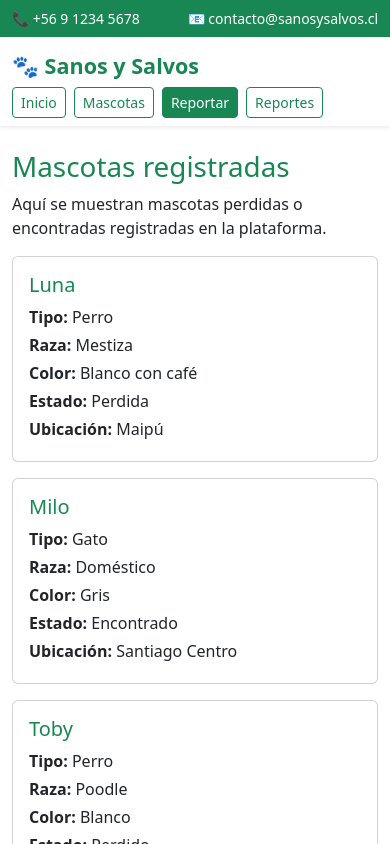
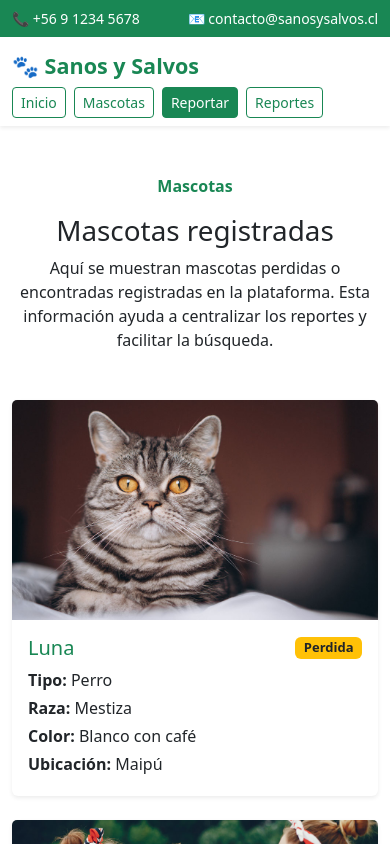
Before and after one commit to Carla-VL/SanosYSalvos_Frontend, a React (Vite) app in the folder Front_Sanos_y_Salvos/: page / in a window 390 px wide. Both pictures are taken after a click on the button "Mascotas". Shown: the top 844 px of the page. Built offline with nearby package versions, Linux system fonts and the light colour scheme.

Commit message:
cambios en codigo
Se realizaron cambios en el código de diferentes archivos ya que se creó el archivo de style.css

```diff
--- a/Front_Sanos_y_Salvos/src/components/Carrusel.jsx
+++ b/Front_Sanos_y_Salvos/src/components/Carrusel.jsx
@@ -5,12 +5,11 @@ function Carrusel({ setPagina }) {
         <div className="carousel-item active">
           <img
             src="/template/images/bg_1.jpg"
-            className="d-block w-100"
+            className="d-block w-100 carousel-imagen"
             alt="Mascotas"
-            style={{ height: "480px", objectFit: "cover" }}
           />
 
-          <div className="carousel-caption bg-dark bg-opacity-50 rounded p-3">
+          <div className="carousel-caption carousel-texto">
             <h1 className="fw-bold">
               Ayudamos a que las mascotas vuelvan a casa
             </h1>
@@ -39,12 +38,11 @@ function Carrusel({ setPagina }) {
         <div className="carousel-item">
           <img
             src="/template/images/bg_2.jpg"
-            className="d-block w-100"
+            className="d-block w-100 carousel-imagen"
             alt="Búsqueda de mascotas"
-            style={{ height: "480px", objectFit: "cover" }}
           />
 
-          <div className="carousel-caption bg-dark bg-opacity-50 rounded p-3">
+          <div className="carousel-caption carousel-texto">
             <h1 className="fw-bold">Reportes organizados en un solo lugar</h1>
 
             <p>
@@ -64,12 +62,11 @@ function Carrusel({ setPagina }) {
         <div className="carousel-item">
           <img
             src="/template/images/bg_3.jpg"
-            className="d-block w-100"
+            className="d-block w-100 carousel-imagen"
             alt="Colaboración"
-            style={{ height: "480px", objectFit: "cover" }}
           />
 
-          <div className="carousel-caption bg-dark bg-opacity-50 rounded p-3">
+          <div className="carousel-caption carousel-texto">
             <h1 className="fw-bold">Una red de apoyo para mascotas</h1>
 
             <p>
--- a/Front_Sanos_y_Salvos/src/components/MascotaCard.jsx
+++ b/Front_Sanos_y_Salvos/src/components/MascotaCard.jsx
@@ -1,21 +1,35 @@
 function MascotaCard({ mascota }) {
+  const claseEstado =
+    mascota.estado === "Perdida"
+      ? "badge bg-warning text-dark estado-badge"
+      : "badge bg-success estado-badge";
+
   return (
-    <div className="card h-100">
+    <div className="card h-100 shadow-sm border-0">
+      <img
+        src={mascota.imagen}
+        className="card-img-top card-img-mascota"
+        alt={mascota.nombre}
+      />
+
       <div className="card-body">
-        <h5 className="card-title text-success">{mascota.nombre}</h5>
+        <div className="d-flex justify-content-between align-items-center mb-2">
+          <h5 className="card-title text-success mb-0">{mascota.nombre}</h5>
+          <span className={claseEstado}>{mascota.estado}</span>
+        </div>
 
         <p className="card-text mb-1">
           <strong>Tipo:</strong> {mascota.tipo}
         </p>
+
         <p className="card-text mb-1">
           <strong>Raza:</strong> {mascota.raza}
         </p>
+
         <p className="card-text mb-1">
           <strong>Color:</strong> {mascota.color}
         </p>
-        <p className="card-text mb-1">
-          <strong>Estado:</strong> {mascota.estado}
-        </p>
+
         <p className="card-text mb-1">
           <strong>Ubicación:</strong> {mascota.ubicacion}
         </p>
--- a/Front_Sanos_y_Salvos/src/components/ReporteCard.jsx
+++ b/Front_Sanos_y_Salvos/src/components/ReporteCard.jsx
@@ -1,25 +1,37 @@
 function ReporteCard({ reporte }) {
+  const claseEstado =
+    reporte.tipoReporte === "PERDIDA"
+      ? "badge bg-warning text-dark estado-badge"
+      : "badge bg-success estado-badge";
+
   return (
-    <div className="card h-100">
+    <div className="card card-reporte shadow-sm border-0">
       <div className="card-body">
-        <h5 className="card-title text-success">{reporte.nombreMascota}</h5>
+        <div className="d-flex justify-content-between align-items-center mb-2">
+          <h5 className="card-title text-success mb-0">
+            {reporte.nombreMascota}
+          </h5>
+
+          <span className={claseEstado}>{reporte.tipoReporte}</span>
+        </div>
 
         <p className="card-text mb-1">
           <strong>Tipo:</strong> {reporte.tipoMascota}
         </p>
-        <p className="card-text mb-1">
-          <strong>Reporte:</strong> {reporte.tipoReporte}
-        </p>
+
         <p className="card-text mb-1">
           <strong>Color:</strong> {reporte.color}
         </p>
+
         <p className="card-text mb-1">
           <strong>Ubicación:</strong> {reporte.ubicacion}
         </p>
+
         <p className="card-text mb-1">
           <strong>Descripción:</strong> {reporte.descripcion}
         </p>
-        <p className="card-text mb-1">
+
+        <p className="card-text mb-0">
           <strong>Contacto:</strong> {reporte.contacto}
         </p>
       </div>
--- a/Front_Sanos_y_Salvos/src/main.jsx
+++ b/Front_Sanos_y_Salvos/src/main.jsx
@@ -3,6 +3,7 @@ import ReactDOM from "react-dom/client";
 import App from "./App.jsx";
 import "bootstrap/dist/css/bootstrap.min.css";
 import "bootstrap/dist/js/bootstrap.bundle.min.js";
+import "./styles.css";
 
 ReactDOM.createRoot(document.getElementById("root")).render(
   <React.StrictMode>
--- a/Front_Sanos_y_Salvos/src/pages/Mascotas.jsx
+++ b/Front_Sanos_y_Salvos/src/pages/Mascotas.jsx
@@ -10,6 +10,7 @@ function Mascotas() {
       color: "Blanco con café",
       estado: "Perdida",
       ubicacion: "Maipú",
+      imagen: "/template/images/gallery-1.jpg",
     },
     {
       id: 2,
@@ -17,8 +18,9 @@ function Mascotas() {
       tipo: "Gato",
       raza: "Doméstico",
       color: "Gris",
-      estado: "Encontrado",
+      estado: "Encontrada",
       ubicacion: "Santiago Centro",
+      imagen: "/template/images/gallery-2.jpg",
     },
     {
       id: 3,
@@ -26,21 +28,26 @@ function Mascotas() {
       tipo: "Perro",
       raza: "Poodle",
       color: "Blanco",
-      estado: "Perdido",
+      estado: "Perdida",
       ubicacion: "La Florida",
+      imagen: "/template/images/gallery-3.jpg",
     },
   ];
 
   return (
-    <section className="container mt-4">
-      <h1 className="text-success">Mascotas registradas</h1>
+    <section className="container py-5">
+      <div className="text-center mb-5 seccion-encabezado">
+        <p className="text-success fw-bold">Mascotas</p>
+        <h1>Mascotas registradas</h1>
 
-      <p>
-        Aquí se muestran mascotas perdidas o encontradas registradas en la
-        plataforma.
-      </p>
+        <p>
+          Aquí se muestran mascotas perdidas o encontradas registradas en la
+          plataforma. Esta información ayuda a centralizar los reportes y
+          facilitar la búsqueda.
+        </p>
+      </div>
 
-      <div className="row g-3">
+      <div className="row g-4">
         {mascotas.map((mascota) => (
           <div className="col-md-4" key={mascota.id}>
             <MascotaCard mascota={mascota} />
--- a/Front_Sanos_y_Salvos/src/pages/Reportes.jsx
+++ b/Front_Sanos_y_Salvos/src/pages/Reportes.jsx
@@ -22,17 +22,33 @@ function Reportes() {
       descripcion: "Fue visto cerca de una clínica veterinaria.",
       contacto: "+56 9 1234 5678",
     },
+    {
+      id: 3,
+      nombreMascota: "Max",
+      tipoMascota: "Perro",
+      color: "Café",
+      ubicacion: "Ñuñoa",
+      tipoReporte: "PERDIDA",
+      descripcion: "Fue visto por última vez cerca de una avenida principal.",
+      contacto: "+56 9 8765 4321",
+    },
   ];
 
   return (
-    <section className="container mt-4">
-      <h1 className="text-success">Reportes de mascotas</h1>
+    <section className="container py-5">
+      <div className="text-center mb-5 seccion-encabezado">
+        <p className="text-success fw-bold">Reportes</p>
+        <h1>Reportes de mascotas</h1>
 
-      <p>Aquí se muestran los reportes ingresados en la plataforma.</p>
+        <p>
+          En esta sección se muestran reportes ingresados por usuarios,
+          ciudadanos o instituciones colaboradoras.
+        </p>
+      </div>
 
-      <div className="row g-3">
+      <div className="row g-4">
         {reportes.map((reporte) => (
-          <div className="col-md-6" key={reporte.id}>
+          <div className="col-md-4" key={reporte.id}>
             <ReporteCard reporte={reporte} />
           </div>
         ))}
--- /dev/null
+++ b/Front_Sanos_y_Salvos/src/styles.css
@@ -0,0 +1,61 @@
+.carousel-imagen {
+  height: 430px;
+  object-fit: cover;
+}
+
+.carousel-texto {
+  background-color: rgba(0, 0, 0, 0.55);
+  border-radius: 8px;
+  padding: 20px;
+}
+
+.card-img-mascota {
+  height: 220px;
+  object-fit: cover;
+}
+
+.seccion-titulo {
+  color: #198754;
+  font-weight: bold;
+}
+
+.footer-principal {
+  margin-top: 60px;
+}
+
+@media (max-width: 768px) {
+  .carousel-imagen {
+    height: 330px;
+  }
+
+  .carousel-texto h1 {
+    font-size: 24px;
+  }
+
+  .carousel-texto p {
+    font-size: 14px;
+  }
+}
+
+.card-img-mascota {
+  height: 220px;
+  object-fit: cover;
+}
+
+.estado-badge {
+  font-size: 13px;
+}
+
+.formulario-reporte {
+  max-width: 950px;
+  margin: 0 auto;
+}
+
+.seccion-encabezado {
+  max-width: 760px;
+  margin: 0 auto;
+}
+
+.card-reporte {
+  min-height: 100%;
+}
```
Also changed, not shown: Front_Sanos_y_Salvos/src/pages/Reportar.jsx (+30 -21 lines).
